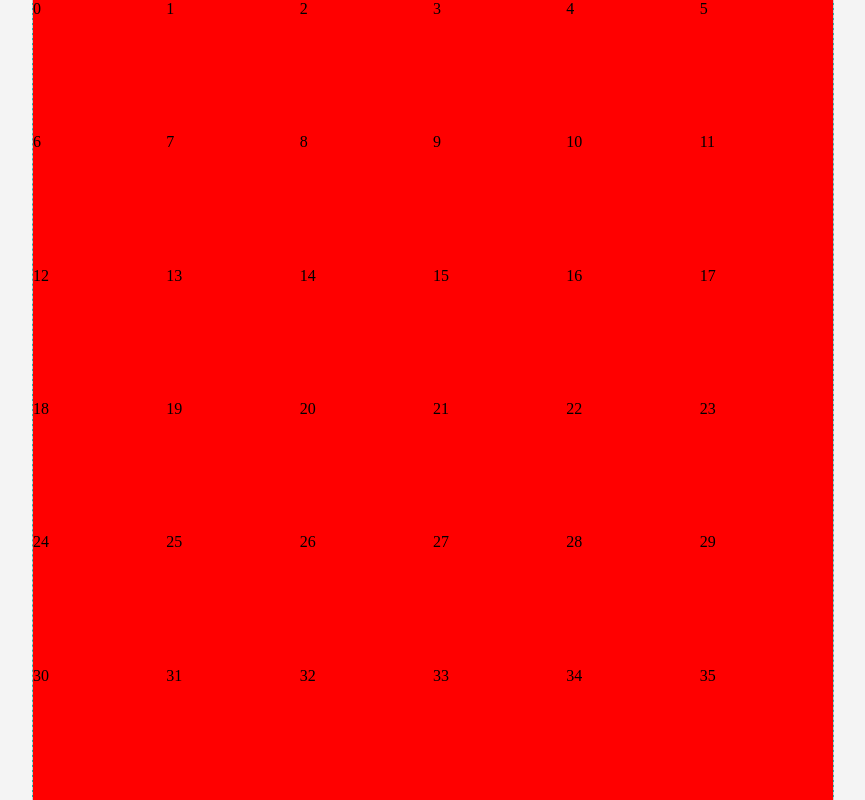
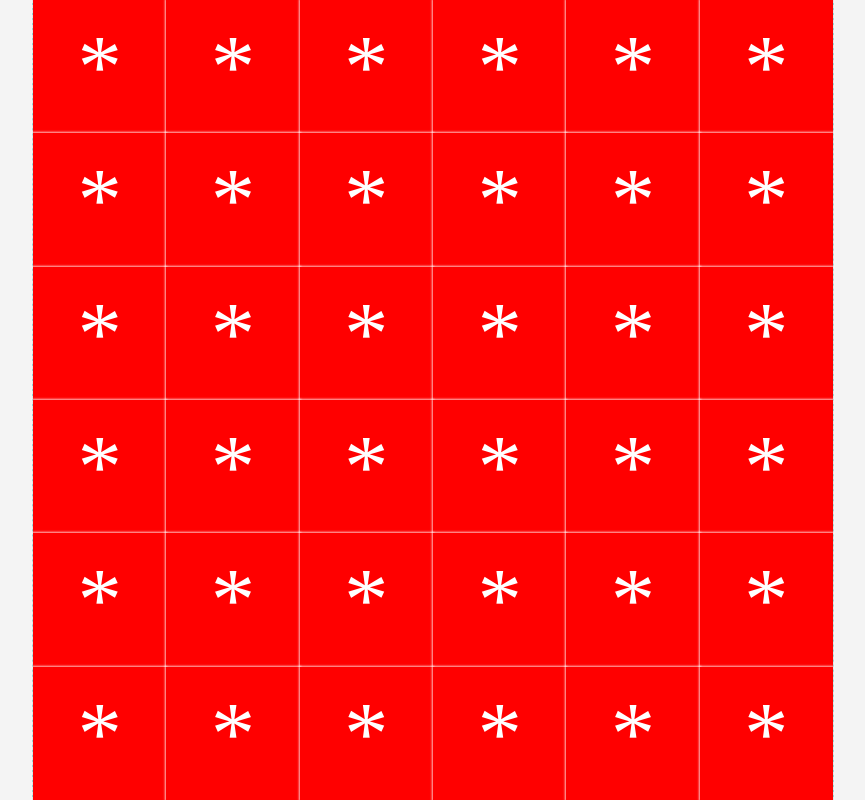
Before and after one commit to Innovic-io/memory-game, a plain HTML site: page index.html in a window 1280 px wide. Shown: the whole page, without its empty margins (207-1072 px from the left). Drawn offline with Linux system fonts and the light colour scheme.

Commit message:
Tasks #3

```diff
--- a/app.js
+++ b/app.js
@@ -26,30 +26,22 @@ document.addEventListener("DOMContentLoaded", () => {
   }
 
   function generateRandomColor(numberOfCubes) {
-
-        const colorArray = [];
+    const colorMap = new Map();
 
     for (let i = 0; i < (numberOfCubes / 2); i++) {
       const randomColor = '#' + Math.random().toString(16).substr(-6);
-            colorArray.push(randomColor);
+      colorMap.set(i, randomColor);
     }
-        const colorMap = new Map();
 
-        for (let i = 0; i < (colorArray.length); i++) {
-            colorMap.set(i, colorArray[i]);
-        }
     return colorMap;
   }
 
-    const colors = generateRandomColor(numberOfCubes);
-    console.log(colors);
-
   function generateArrayOfTileValues(numberOfCubes) {
-        // Return array with length of numberOfCubes, where we show duplicate numbers to numberOfCubes / 2
     const arrayToRepeat = [];
     for (let i = 1; i <= numberOfCubes / 2; i++) {
       arrayToRepeat.push(i);
     }
+
     const arrayOfNumbers = [].concat(...Array(2).fill(arrayToRepeat));
     return arrayOfNumbers.sort(() => Math.random() - 0.5);
   }
@@ -57,33 +49,44 @@ document.addEventListener("DOMContentLoaded", () => {
   const gameContainer = calculateGameContainerWidthBasedOnHeight();
   const cube = calculateWidthAndHeightForCubes(gameContainer.width, gameContainer.height, numberOfCubes);
   const fontSize = calculateCubeFontSize(cube.height);
+  const colors = generateRandomColor(numberOfCubes);
   const tileValues = generateArrayOfTileValues(numberOfCubes);
-    // document.write(tileValues);
 
   const gameElement = document.getElementById("game");
 
   gameElement.style.width = gameContainer.width + "px";
   gameElement.style.height = gameContainer.height + "px";
 
+  // Milana
+  function appendCustomStylesToElement(card, cube) {
+
+  }
+
+  // Milana
+  function appendClickEventOnCube(cube) {
+
+  }
+
   function generateCubsInGameElement(cube, numberOfCubes) {
 
     for (let i = 0; i < numberOfCubes; i++) {
       const card = document.createElement("div");
-            card.innerText = i.toString();
-
-            // Milana
-            // Calculate font size and place text in middle
+      card.innerText = "*";
+      card.classList.add("box");
+      card.style.fontSize = fontSize + "px";
+      card.style.lineHeight = cube.height + "px";
 
       card.style.background = "red";
       card.style.height = cube.height + "px";
       card.style.width = cube.width + "px";
       card.style.display = "inline-block";
 
+      appendCustomStylesToElement(card, cube);
+      appendClickEventOnCube(cube);
+
       gameElement.appendChild(card);
     }
   }
 
   generateCubsInGameElement(cube, numberOfCubes);
-
-
 });
--- a/style.css
+++ b/style.css
@@ -13,3 +13,9 @@ body {
     border-left: 1px dashed #ccc;
     border-right: 1px dashed #ccc;
 }
+
+.box {
+  box-shadow: 0px 0px 2px 1px rgba(255,255,255,0.75);
+  text-align: center;
+  color: white;
+}
```
Lines whose indentation alone changed are shown as unchanged.
